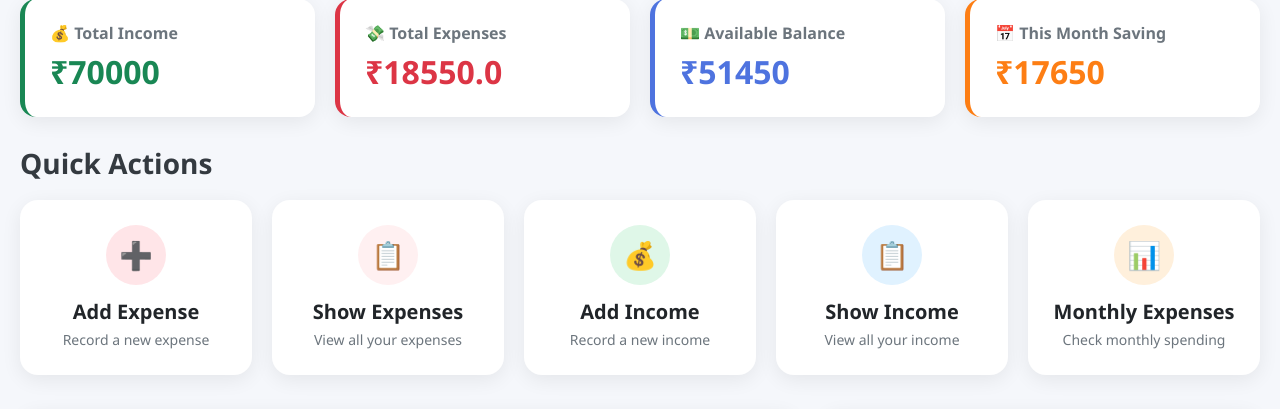
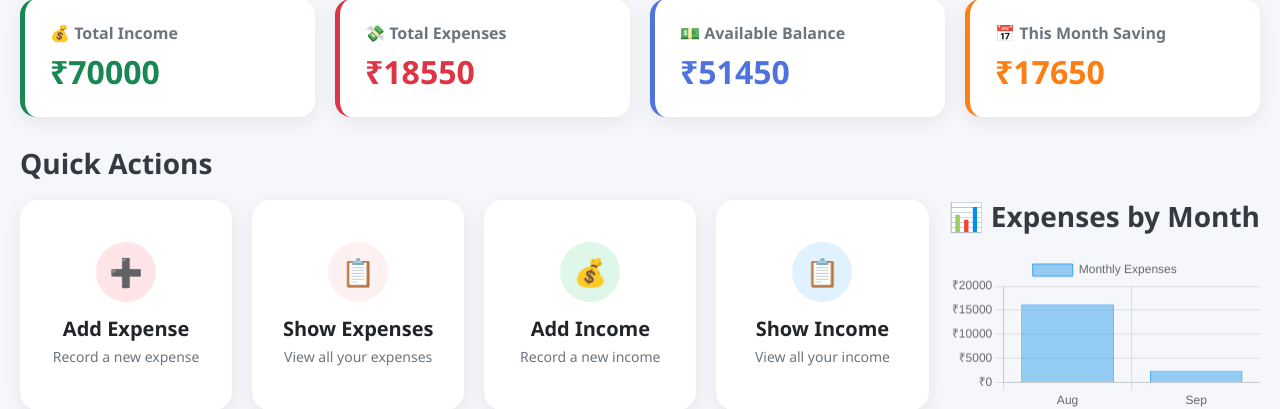
Before and after one commit to 732530487044/FinTracker, a Django app: page / in a window 1280 px wide. Shown: the part 329-738 px from the top of the page. Run offline with Django 5.2, Linux system fonts and the light colour scheme; a user stored in the database is signed in; data comes from the database, SQL or seed files in the repository; both versions use the stored data as it was after the commit.

Commit message:
Add Monthly Expences Box

```diff
--- a/finTraker/pages/views.py
+++ b/finTraker/pages/views.py
@@ -3,24 +3,54 @@ from django.db.models import Sum
 from expences.models import Expences
 from income.models import Income
 from datetime import date
+from django.db.models.functions import TruncMonth
 
 def home_view(request):
-    total_expenses = Expences.objects.filter(user=request.user).aggregate(Sum('amount')) or 0
+    total_expenses =int( Expences.objects.filter(user=request.user).aggregate(Sum('amount')).get('amount__sum') or 0)
 
-    total_income = Income.objects.filter(user=request.user).aggregate(Sum('amount') ) or 0
+    total_income = Income.objects.filter(user=request.user).aggregate(Sum('amount') ).get('amount__sum') or 0
 
-    total_saving = int(total_income['amount__sum'])-int(total_expenses['amount__sum'])
+
+
+    total_saving = int(total_income)-int(total_expenses)
 
     today=date.today()
-    this_month_expences=Expences.objects.filter(user=request.user,date__year=today.year,date__month=today.month).aggregate(Sum('amount'))
-    this_month_income=Income.objects.filter(user=request.user,date__year=today.year,date__month=today.month).aggregate(Sum('amount'))
-    this_month_saving = int(this_month_income['amount__sum'])-int(this_month_expences['amount__sum'])
+    this_month_expences=Expences.objects.filter(user=request.user,date__year=today.year,date__month=today.month).aggregate(Sum('amount')).get('amount__sum')
 
+    this_month_income=Income.objects.filter(user=request.user,date__year=today.year,date__month=today.month).aggregate(Sum('amount')).get('amount__sum')
+    this_month_saving=0
+    print(this_month_income,this_month_expences)
+    if this_month_income != None and this_month_expences == None:
+
+       this_month_saving = this_month_income
+    if this_month_income != None and this_month_expences != None:
+       this_month_saving = int(this_month_income)- int(this_month_expences)
+
+    expences = Expences.objects.filter(user=request.user).order_by('-date')[:5  ]
+
+    monthly_data = (
+    Expences.objects
+    .filter(user=request.user)
+    .annotate(month=TruncMonth('date'))
+    .values('month')
+    .annotate(total=Sum('amount'))
+    .order_by('month')
+    )
+
+    months = []
+    monthly_expenses = []
+
+    for item in monthly_data:
+        months.append(item['month'].strftime('%b'))
+        monthly_expenses.append(float(item['total']))
     context = {
-        'total_expenses': total_expenses['amount__sum'],
-        'total_income': total_income['amount__sum'],
+        'total_expenses': total_expenses,
+        'total_income': total_income,
         'balance': total_saving,
         'this_month_saving':this_month_saving,
+        'expences':expences,
+        'months': months,
+        'monthly_expenses': monthly_expenses,
     }
     return render(request, 'pages/home.html',context)
 def aboutus_view(request):
--- /dev/null
+++ b/finTraker/static/css/home.css
@@ -0,0 +1,248 @@
+body {
+background: #f5f7fb;
+}
+
+.home-container {
+padding: 35px 20px;
+}
+
+
+.welcome-section {
+background: linear-gradient(135deg, #4e73df, #224abe);
+color: white;
+padding: 35px;
+border-radius: 20px;
+margin-bottom: 30px;
+box-shadow: 0 8px 25px rgba(0, 0, 0, 0.10);
+}
+
+.welcome-section h1 {
+font-weight: 700;
+margin-bottom: 10px;
+}
+
+.welcome-section p {
+margin-bottom: 0;
+font-size: 17px;
+opacity: 0.9;
+}
+
+.summary-container {
+display: flex;
+flex-wrap: wrap;
+gap: 20px;
+margin-bottom: 30px;
+}
+
+.summary-card {
+flex: 1 1 220px;
+background: white;
+padding: 25px;
+border-radius: 16px;
+box-shadow: 0 5px 20px rgba(0, 0, 0, 0.07);
+border-left: 5px solid;
+}
+
+.summary-card h6 {
+color: #6c757d;
+font-weight: 600;
+margin-bottom: 10px;
+}
+
+.summary-card h2 {
+font-weight: 700;
+margin: 0;
+}
+
+.income-card {
+border-color: #198754;
+}
+
+.income-card h2 {
+color: #198754;
+}
+
+.expense-card {
+border-color: #dc3545;
+}
+
+.expense-card h2 {
+color: #dc3545;
+}
+
+.balance-card {
+border-color: #4e73df;
+}
+
+.balance-card h2 {
+color: #4e73df;
+}
+
+.monthly-card {
+border-color: #fd7e14;
+}
+
+.monthly-card h2 {
+color: #fd7e14;
+}
+
+.section-title {
+font-weight: 700;
+color: #343a40;
+margin-bottom: 20px;
+}
+
+.action-container {
+display: flex;
+flex-wrap: wrap;
+gap: 20px;
+margin-bottom: 35px;
+}
+
+.action-card {
+flex: 1 1 200px;
+min-height: 150px;
+background: white;
+border-radius: 18px;
+padding: 25px;
+text-decoration: none;
+color: #212529;
+box-shadow: 0 5px 20px rgba(0, 0, 0, 0.07);
+transition: all 0.3s ease;
+display: flex;
+flex-direction: column;
+justify-content: center;
+align-items: center;
+text-align: center;
+}
+
+.action-card:hover {
+transform: translateY(-7px);
+box-shadow: 0 12px 30px rgba(0, 0, 0, 0.12);
+color: #212529;
+}
+
+.action-icon {
+width: 60px;
+height: 60px;
+border-radius: 50%;
+display: flex;
+justify-content: center;
+align-items: center;
+font-size: 27px;
+margin-bottom: 15px;
+}
+
+.action-card h5 {
+font-weight: 700;
+margin-bottom: 5px;
+}
+
+.action-card p {
+color: #6c757d;
+margin: 0;
+font-size: 14px;
+}
+
+.add-expense .action-icon {
+background: #ffe5e8;
+color: #dc3545;
+}
+
+.show-expense .action-icon {
+background: #fff0f1;
+color: #e83e8c;
+}
+
+.add-income .action-icon {
+background: #dff7e8;
+color: #198754;
+}
+
+.show-income .action-icon {
+background: #e0f2ff;
+color: #0d6efd;
+}
+
+.monthly-expense .action-icon {
+background: #fff0dc;
+color: #fd7e14;
+}
+
+.bottom-container {
+display: flex;
+flex-wrap: wrap;
+gap: 25px;
+}
+
+.monthly-expenses {
+flex: 2 1 500px;
+background: white;
+padding: 25px;
+border-radius: 18px;
+box-shadow: 0 5px 20px rgba(0, 0, 0, 0.07);
+}
+
+.finance-image {
+flex: 1 1 300px;
+min-height: 300px;
+border-radius: 18px;
+overflow: hidden;
+box-shadow: 0 5px 20px rgba(0, 0, 0, 0.07);
+}
+
+.finance-image img {
+width: 100%;
+height: 100%;
+min-height: 300px;
+object-fit: cover;
+}
+
+.expense-row {
+display: flex;
+justify-content: space-between;
+align-items: center;
+padding: 16px 0;
+border-bottom: 1px solid #eeeeee;
+}
+
+.expense-row:last-child {
+border-bottom: none;
+}
+
+.expense-name {
+font-weight: 600;
+}
+
+.expense-amount {
+font-weight: 700;
+color: #dc3545;
+}
+
+.progress {
+height: 7px;
+margin-top: 7px;
+}
+
+@media (max-width: 768px) {
+
+.home-container {
+    padding: 20px 12px;
+}
+
+.welcome-section {
+    padding: 25px;
+}
+
+.welcome-section h1 {
+    font-size: 28px;
+}
+
+.summary-card {
+    flex: 1 1 100%;
+}
+
+.action-card {
+    flex: 1 1 100%;
+}
+}
--- a/finTraker/templates/base.html
+++ b/finTraker/templates/base.html
@@ -8,6 +8,8 @@
     <link href="https://cdn.jsdelivr.net/npm/bootstrap@5.3.8/dist/css/bootstrap.min.css" rel="stylesheet" integrity="sha384-sRIl4kxILFvY47J16cr9ZwB07vP4J8+LH7qKQnuqkuIAvNWLzeN8tE5YBujZqJLB" crossorigin="anonymous">
     <link rel="stylesheet" href="https://cdn.jsdelivr.net/npm/bootstrap-icons@1.13.1/font/bootstrap-icons.min.css">
     <link rel="stylesheet" href="http://127.0.0.1:8000/static/css/base.css">
+    <link rel="stylesheet" href="http://127.0.0.1:8000/static/css/home.css">
+
 </head>
 <body>
 <div class="header">
--- a/finTraker/templates/pages/home.html
+++ b/finTraker/templates/pages/home.html
@@ -3,261 +3,6 @@
 
 {% block content %}
 
-<style>
-    body {
-        background: #f5f7fb;
-    }
-
-    .home-container {
-        padding: 35px 20px;
-    }
-
-    /* Welcome Section */
-    .welcome-section {
-        background: linear-gradient(135deg, #4e73df, #224abe);
-        color: white;
-        padding: 35px;
-        border-radius: 20px;
-        margin-bottom: 30px;
-        box-shadow: 0 8px 25px rgba(0, 0, 0, 0.10);
-    }
-
-    .welcome-section h1 {
-        font-weight: 700;
-        margin-bottom: 10px;
-    }
-
-    .welcome-section p {
-        margin-bottom: 0;
-        font-size: 17px;
-        opacity: 0.9;
-    }
-
-    /* Summary Cards */
-    .summary-container {
-        display: flex;
-        flex-wrap: wrap;
-        gap: 20px;
-        margin-bottom: 30px;
-    }
-
-    .summary-card {
-        flex: 1 1 220px;
-        background: white;
-        padding: 25px;
-        border-radius: 16px;
-        box-shadow: 0 5px 20px rgba(0, 0, 0, 0.07);
-        border-left: 5px solid;
-    }
-
-    .summary-card h6 {
-        color: #6c757d;
-        font-weight: 600;
-        margin-bottom: 10px;
-    }
-
-    .summary-card h2 {
-        font-weight: 700;
-        margin: 0;
-    }
-
-    .income-card {
-        border-color: #198754;
-    }
-
-    .income-card h2 {
-        color: #198754;
-    }
-
-    .expense-card {
-        border-color: #dc3545;
-    }
-
-    .expense-card h2 {
-        color: #dc3545;
-    }
-
-    .balance-card {
-        border-color: #4e73df;
-    }
-
-    .balance-card h2 {
-        color: #4e73df;
-    }
-
-    .monthly-card {
-        border-color: #fd7e14;
-    }
-
-    .monthly-card h2 {
-        color: #fd7e14;
-    }
-
-    /* Action Section */
-    .section-title {
-        font-weight: 700;
-        color: #343a40;
-        margin-bottom: 20px;
-    }
-
-    .action-container {
-        display: flex;
-        flex-wrap: wrap;
-        gap: 20px;
-        margin-bottom: 35px;
-    }
-
-    .action-card {
-        flex: 1 1 200px;
-        min-height: 150px;
-        background: white;
-        border-radius: 18px;
-        padding: 25px;
-        text-decoration: none;
-        color: #212529;
-        box-shadow: 0 5px 20px rgba(0, 0, 0, 0.07);
-        transition: all 0.3s ease;
-        display: flex;
-        flex-direction: column;
-        justify-content: center;
-        align-items: center;
-        text-align: center;
-    }
-
-    .action-card:hover {
-        transform: translateY(-7px);
-        box-shadow: 0 12px 30px rgba(0, 0, 0, 0.12);
-        color: #212529;
-    }
-
-    .action-icon {
-        width: 60px;
-        height: 60px;
-        border-radius: 50%;
-        display: flex;
-        justify-content: center;
-        align-items: center;
-        font-size: 27px;
-        margin-bottom: 15px;
-    }
-
-    .action-card h5 {
-        font-weight: 700;
-        margin-bottom: 5px;
-    }
-
-    .action-card p {
-        color: #6c757d;
-        margin: 0;
-        font-size: 14px;
-    }
-
-    .add-expense .action-icon {
-        background: #ffe5e8;
-        color: #dc3545;
-    }
-
-    .show-expense .action-icon {
-        background: #fff0f1;
-        color: #e83e8c;
-    }
-
-    .add-income .action-icon {
-        background: #dff7e8;
-        color: #198754;
-    }
-
-    .show-income .action-icon {
-        background: #e0f2ff;
-        color: #0d6efd;
-    }
-
-    .monthly-expense .action-icon {
-        background: #fff0dc;
-        color: #fd7e14;
-    }
-
-    /* Bottom Section */
-    .bottom-container {
-        display: flex;
-        flex-wrap: wrap;
-        gap: 25px;
-    }
-
-    .monthly-expenses {
-        flex: 2 1 500px;
-        background: white;
-        padding: 25px;
-        border-radius: 18px;
-        box-shadow: 0 5px 20px rgba(0, 0, 0, 0.07);
-    }
-
-    .finance-image {
-        flex: 1 1 300px;
-        min-height: 300px;
-        border-radius: 18px;
-        overflow: hidden;
-        box-shadow: 0 5px 20px rgba(0, 0, 0, 0.07);
-    }
-
-    .finance-image img {
-        width: 100%;
-        height: 100%;
-        min-height: 300px;
-        object-fit: cover;
-    }
-
-    /* Expense Rows */
-    .expense-row {
-        display: flex;
-        justify-content: space-between;
-        align-items: center;
-        padding: 16px 0;
-        border-bottom: 1px solid #eeeeee;
-    }
-
-    .expense-row:last-child {
-        border-bottom: none;
-    }
-
-    .expense-name {
-        font-weight: 600;
-    }
-
-    .expense-amount {
-        font-weight: 700;
-        color: #dc3545;
-    }
-
-    .progress {
-        height: 7px;
-        margin-top: 7px;
-    }
-
-    /* Responsive */
-    @media (max-width: 768px) {
-
-        .home-container {
-            padding: 20px 12px;
-        }
-
-        .welcome-section {
-            padding: 25px;
-        }
-
-        .welcome-section h1 {
-            font-size: 28px;
-        }
-
-        .summary-card {
-            flex: 1 1 100%;
-        }
-
-        .action-card {
-            flex: 1 1 100%;
-        }
-    }
-</style>
 
 
 <div class="container-fluid home-container">
@@ -408,23 +153,15 @@
             </p>
 
         </a>
-        <a href="#"
-           class="action-card monthly-expense">
+        <div class="monthly-chart">
 
-            <div class="action-icon">
-                📊
-            </div>
+            <h3 class="section-title">
+                📊 Expenses by Month
+            </h3>
 
-            <h5>
-                Monthly Expenses
-            </h5>
+            <canvas id="expenseChart"></canvas>
 
-            <p>
-                Check monthly spending
-            </p>
-
-        </a>
-
+        </div>
     </div>
 
     <div class="bottom-container">
@@ -435,9 +172,9 @@
                 📅 Monthly Expenses
             </h3>
 
-            {% if monthly_expense_list %}
+            {% if expences %}
 
-                {% for expense in monthly_expense_list %}
+                {% for expense in expences %}
 
                     <div class="expense-row">
 
@@ -504,5 +241,46 @@
     </div>
 
 </div>
+<script src="https://cdn.jsdelivr.net/npm/chart.js"></script>
+
+<script>
+
+    const months = {{ months|safe }};
+    const expenses = {{ monthly_expenses|safe }};
+
+    const ctx = document.getElementById('expenseChart');
+
+    new Chart(ctx, {
+        type: 'bar',
+
+        data: {
+            labels: months,
+
+            datasets: [{
+                label: 'Monthly Expenses',
+                data: expenses,
+                borderWidth: 1
+            }]
+        },
+
+        options: {
+            responsive: true,
+
+            scales: {
+                y: {
+                    beginAtZero: true,
+
+                    ticks: {
+                        callback: function(value) {
+                            return '₹' + value;
+                        }
+                    }
+                }
+            }
+        }
+    });
+
+</script>
+
 
 {% endblock content %}
```
Also changed, not shown: finTraker/templates/pages/monthly_expences.html (added, +32 -0 lines), finTraker/db.sqlite3.
